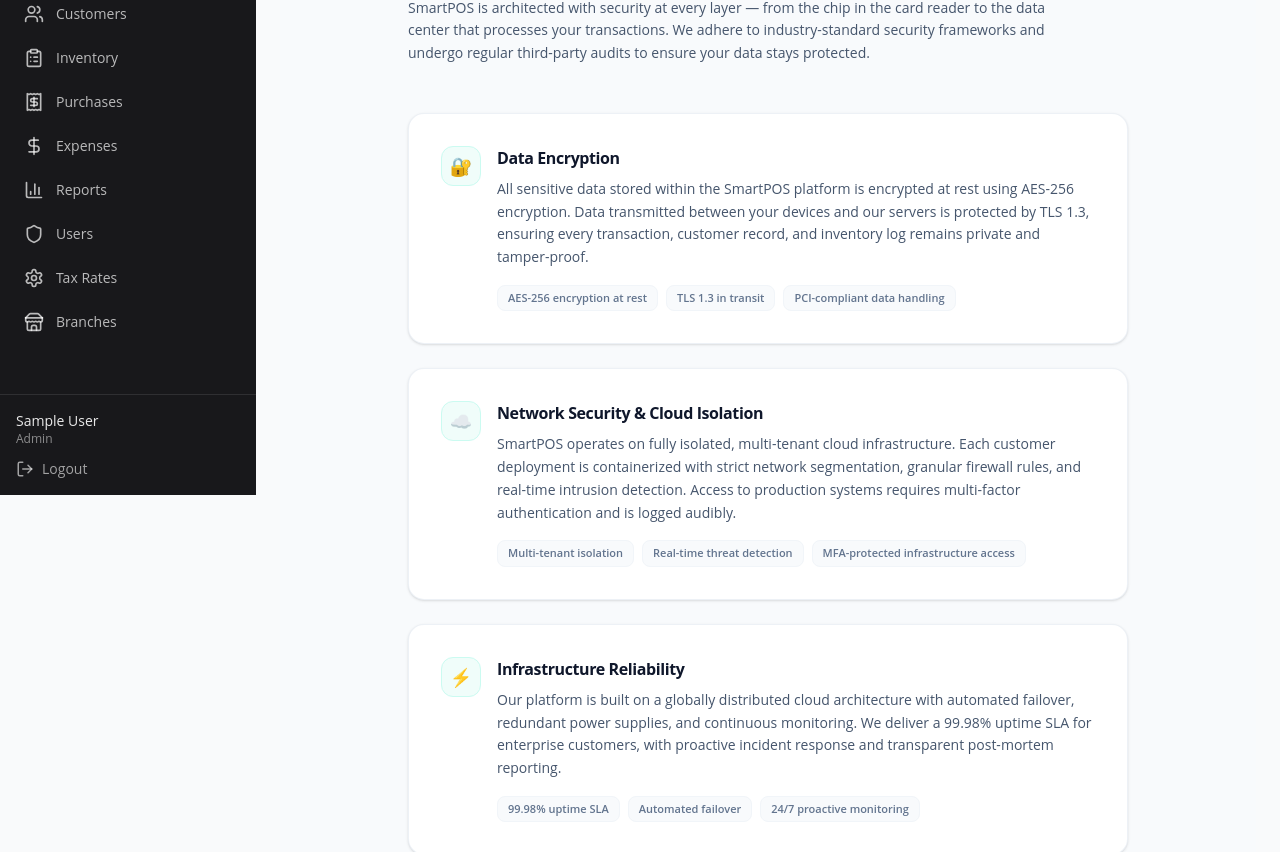
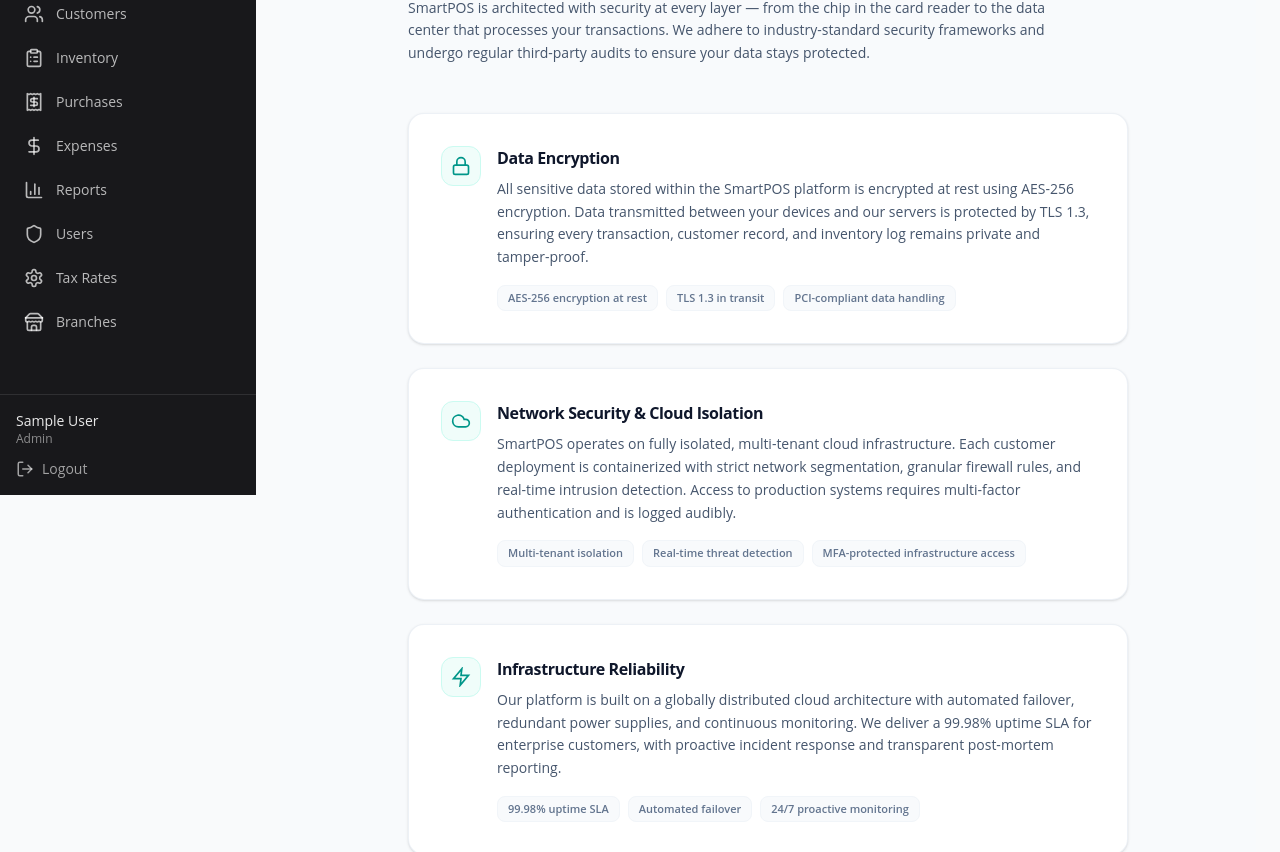
Before and after one commit to Eliahhango/SmartPOS, a Next.js app in the folder frontend/: page /security in a window 1280 px wide. Shown: the part 305-1157 px from the top of the page. Built offline with nearby package versions, Linux system fonts and the light colour scheme; no server answers; sample sign-in values are in the browser's storage.

Commit message:
Replace emoji icons with inline SVGs on /security page
- Lock SVG for Data Encryption, Cloud SVG for Network Security
- Zap SVG for Infrastructure Reliability, Shield SVG for Vulnerability Disclosure

```diff
--- a/frontend/src/app/security/page.tsx
+++ b/frontend/src/app/security/page.tsx
@@ -3,28 +3,45 @@
 const sections = [
   {
     title: 'Data Encryption',
-    icon: '🔐',
+    icon: (
+      <svg className="w-5 h-5 text-teal-600" xmlns="http://www.w3.org/2000/svg" fill="none" viewBox="0 0 24 24" strokeWidth="2" stroke="currentColor">
+        <rect x="3" y="11" width="18" height="11" rx="2" ry="2" />
+        <path d="M7 11V7a5 5 0 0110 0v4" />
+      </svg>
+    ),
     description:
       'All sensitive data stored within the SmartPOS platform is encrypted at rest using AES-256 encryption. Data transmitted between your devices and our servers is protected by TLS 1.3, ensuring every transaction, customer record, and inventory log remains private and tamper-proof.',
     highlights: ['AES-256 encryption at rest', 'TLS 1.3 in transit', 'PCI-compliant data handling'],
   },
   {
     title: 'Network Security & Cloud Isolation',
-    icon: '☁️',
+    icon: (
+      <svg className="w-5 h-5 text-teal-600" xmlns="http://www.w3.org/2000/svg" fill="none" viewBox="0 0 24 24" strokeWidth="2" stroke="currentColor">
+        <path d="M17.5 19H9a7 7 0 116.71-9h1.79a4.5 4.5 0 110 9z" />
+      </svg>
+    ),
     description:
       'SmartPOS operates on fully isolated, multi-tenant cloud infrastructure. Each customer deployment is containerized with strict network segmentation, granular firewall rules, and real-time intrusion detection. Access to production systems requires multi-factor authentication and is logged audibly.',
     highlights: ['Multi-tenant isolation', 'Real-time threat detection', 'MFA-protected infrastructure access'],
   },
   {
     title: 'Infrastructure Reliability',
-    icon: '⚡',
+    icon: (
+      <svg className="w-5 h-5 text-teal-600" xmlns="http://www.w3.org/2000/svg" fill="none" viewBox="0 0 24 24" strokeWidth="2" stroke="currentColor">
+        <path d="M13 2L3 14h9l-1 8 10-12h-9l1-8z" />
+      </svg>
+    ),
     description:
       'Our platform is built on a globally distributed cloud architecture with automated failover, redundant power supplies, and continuous monitoring. We deliver a 99.98% uptime SLA for enterprise customers, with proactive incident response and transparent post-mortem reporting.',
     highlights: ['99.98% uptime SLA', 'Automated failover', '24/7 proactive monitoring'],
   },
   {
     title: 'Vulnerability Disclosure',
-    icon: '🛡️',
+    icon: (
+      <svg className="w-5 h-5 text-teal-600" xmlns="http://www.w3.org/2000/svg" fill="none" viewBox="0 0 24 24" strokeWidth="2" stroke="currentColor">
+        <path d="M12 22s8-4 8-10V5l-8-3-8 3v7c0 6 8 10 8 10z" />
+      </svg>
+    ),
     description:
       'We welcome responsible disclosure from the security research community. If you discover a potential vulnerability, please report it privately to security@smartpos.com. Our team commits to acknowledging receipt within 48 hours and delivering a verified fix within 14 calendar days of confirmation.',
     highlights: ['48-hour acknowledgment', '14-day fix timeline', 'Safe harbor for researchers'],
@@ -69,7 +86,7 @@
               className="bg-white border border-slate-200/60 rounded-2xl p-6 sm:p-8 shadow-sm"
             >
               <div className="flex items-start gap-4">
-                <div className="w-10 h-10 rounded-xl bg-teal-50 flex items-center justify-center text-lg shrink-0 border border-teal-100">
+                <div className="w-10 h-10 rounded-xl bg-teal-50 flex items-center justify-center shrink-0 border border-teal-100">
                   {section.icon}
                 </div>
                 <div className="flex-1 min-w-0">
```
